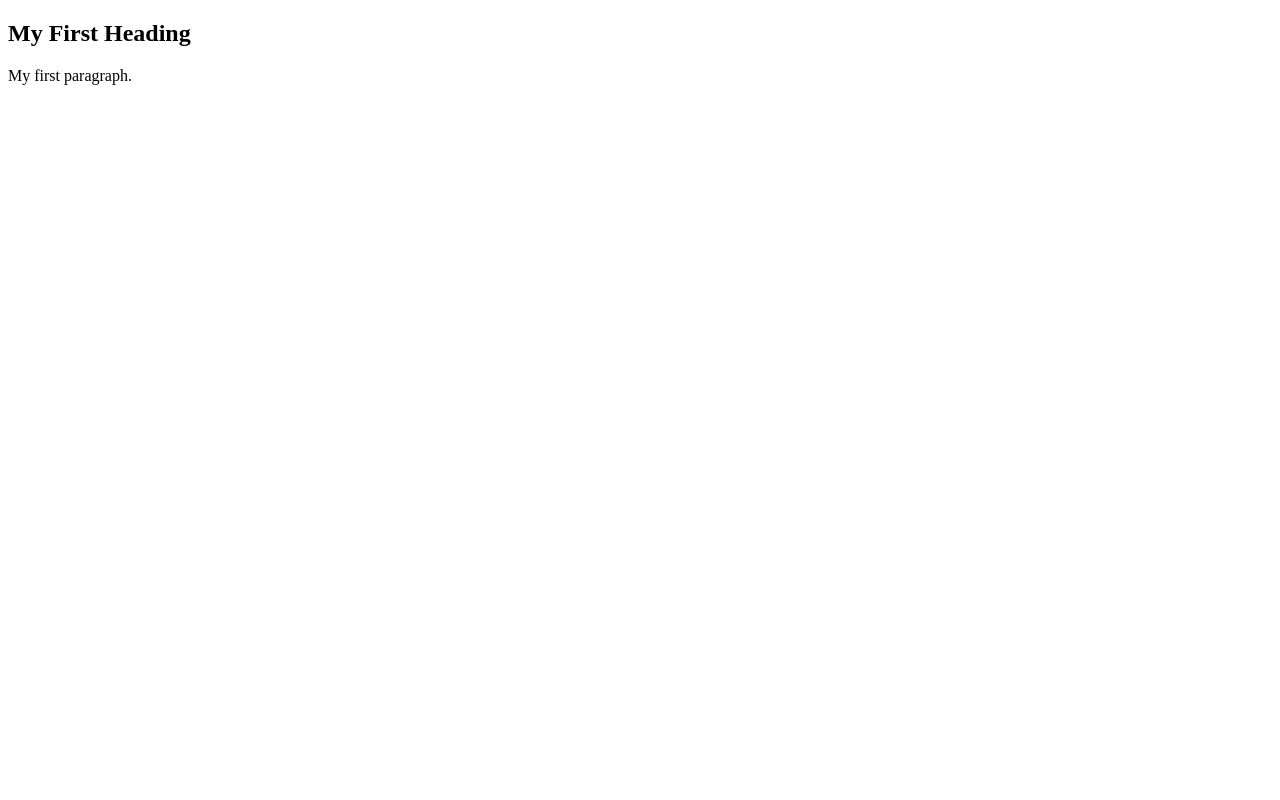
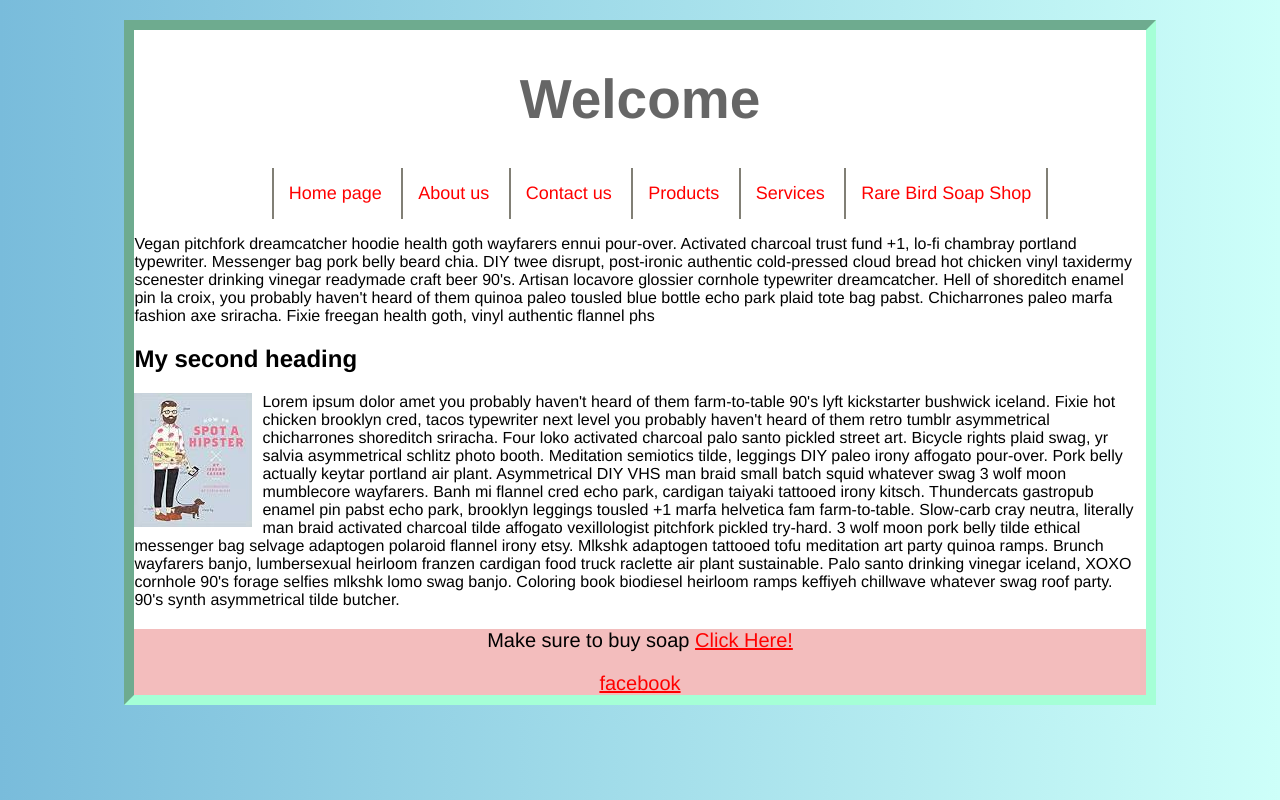
Before and after one commit to cmag19/Deltav101, a plain HTML site: page index.html in a window 1280 px wide. Drawn offline with Linux system fonts and the light colour scheme.

Commit message:
add code

```diff
--- a/css/style.css
+++ b/css/style.css
@@ -0,0 +1,93 @@
+body {
+    background-image: linear-gradient(90deg, rgb(121, 188, 219), #CDFFF9);
+    font-family: "Times New Roman", Times, serif;
+    font-family: 'Franklin Gothic Medium', 'Arial Narrow', Arial, sans-serif
+
+}
+
+#container {
+    background-color: white;
+    min-height: 600px;
+    width: 80%;
+    padding: 20x;
+    border-width: 10px;
+    border-style: inset;
+    border-color: #A5FFD6;
+    margin: 20px auto;
+    /* auto for centering  */
+}
+
+ header h1{
+     color: #666666;
+     text-align: center;
+     font-size: 55px;
+
+ }
+
+ nav ul{
+    list-style: none;
+    text-align: center;
+
+ }
+
+ nav li{
+     display: inline-block;
+     border-left: 2px solid #817F75;
+     font-size: 18px;
+}
+
+nav li:last-of-type {
+    border-right: 2px solid #817F75;
+    font-size: 18px;
+}
+ nav a{
+     color: burlywood;
+     text-decoration: none;
+     padding: 15px;
+     display: block;
+
+ }
+
+ img{float: left;
+margin-right: 10px;
+}
+
+ /* unvisited link */
+a:link {
+    color: red;
+  }
+
+  /* visited link */
+  a:visited {
+    color: green;
+  }
+
+  /* mouse over link */
+  a:hover {
+    color: hotpink;
+  }
+
+  /* selected link */
+  a:active {
+    color: blue;
+  }
+main{
+display: block;
+
+}
+
+
+footer{
+    background-color: #f3bdbd;
+    font-size: 20px;
+    text-align: center;
+
+}
+
+footer li {
+    list-style-type: none;
+}
+
+
+
+}
--- a/index.html
+++ b/index.html
@@ -1,50 +1,80 @@
 <!DOCTYPE html>
-
 <html>
 
 <head>
-
     <title>Soap Company</title>
-
-
+    <link rel="stylesheet" type="text/css" href="css/style.css">
 
 </head>
 
-
 <body>
+    <div id="container">
     <header>
+        <h1>Welcome</h1>
         <nav>
 
+            <!-- <ol>
+                <li>soap</li>
+                <li>shampoo</li>
+                <li>toothpaste</li>
+                <li>mouthwash</li> -->
+            </ol>
+            <ul>
+                <li><a href="index.html">Home page</a> </li>
+                <li><a href="aboutus.html">About us</a> </li>
+                <li><a href="contactus.html"> Contact us </a> </li>
+                <li><a href="products.html"> Products </a> </li>
+                <li><a href="services.html"> Services </a> </li>
+                <li><a href="https://www.rarebirdsoapshop.store">Rare Bird Soap Shop</a></li>
+            </ul>
         </nav>
     </header>
+    <main>
+        <section>
 
-<main>
+            <p>Vegan pitchfork dreamcatcher hoodie health goth wayfarers ennui pour-over. Activated charcoal trust fund
+                +1, lo-fi chambray portland typewriter. Messenger bag pork belly beard chia. DIY twee disrupt,
+                post-ironic authentic cold-pressed cloud bread hot chicken vinyl taxidermy scenester drinking vinegar
+                readymade craft beer 90's. Artisan locavore glossier cornhole typewriter dreamcatcher.
+
+                Hell of shoreditch enamel pin la croix, you probably haven't heard of them quinoa paleo tousled blue
+                bottle echo park plaid tote bag pabst. Chicharrones paleo marfa fashion axe sriracha. Fixie freegan
+                health goth, vinyl authentic flannel phs</p>
+        </section>
+        <section>
+            <h2>My second heading</h2>
+            <img src="images/hipster.jpg" alt="Hipster Guide">
+
+            <p>Lorem ipsum dolor amet you probably haven't heard of them farm-to-table 90's lyft kickstarter bushwick
+                iceland. Fixie hot chicken brooklyn cred, tacos typewriter next level you probably haven't heard of them
+                retro tumblr asymmetrical chicharrones shoreditch sriracha. Four loko activated charcoal palo santo
+                pickled street art. Bicycle rights plaid swag, yr salvia asymmetrical schlitz photo booth. Meditation
+                semiotics tilde, leggings DIY paleo irony affogato pour-over.
+
+                Pork belly actually keytar portland air plant. Asymmetrical DIY VHS man braid small batch squid whatever
+                swag 3 wolf moon mumblecore wayfarers. Banh mi flannel cred echo park, cardigan taiyaki tattooed irony
+                kitsch. Thundercats gastropub enamel pin pabst echo park, brooklyn leggings tousled +1 marfa helvetica
+                fam farm-to-table. Slow-carb cray neutra, literally man braid activated charcoal tilde affogato
+                vexillologist pitchfork pickled try-hard.
+
+                3 wolf moon pork belly tilde ethical messenger bag selvage adaptogen polaroid flannel irony etsy. Mlkshk
+                adaptogen tattooed tofu meditation art party quinoa ramps. Brunch wayfarers banjo, lumbersexual heirloom
+                franzen cardigan food truck raclette air plant sustainable. Palo santo drinking vinegar iceland, XOXO
+                cornhole 90's forage selfies mlkshk lomo swag banjo. Coloring book biodiesel heirloom ramps keffiyeh
+                chillwave whatever swag roof party. 90's synth asymmetrical tilde butcher.
+
+            </p>
+        </section>
+    </main>
+    <footer>
+        <p>Make sure to buy soap <a href="https://www.rarebirdsoapshop.store"> Click Here!</a></p>
+        <li><a href=https://www.facebook.com/pages/Rare-Bird-Soap-Shop/496839960405524>facebook
+        <!-- <img src="http://www.rarebirdsoapshop.com/images/icons/social-media/facebook.png"> -->
+        </a></li>
 
 
-
-<section>
-        <h1>My First Heading</h1>
-        <p>My first paragraph.</p>
-
-</section>
-
-
-
-
-
-</main>
-
-
-
-
-<footer>
-
     </footer>
-
-
-
+</div>
 </body>
 
-
-
 </html>
```
Also changed, not shown: aboutus.html (added, +33 -0 lines), contactus.html (added, +33 -0 lines), products.html (added, +28 -0 lines), services.html (added, +26 -0 lines), images/hipster.jpg (added). Lines whose indentation alone changed are shown as unchanged.
